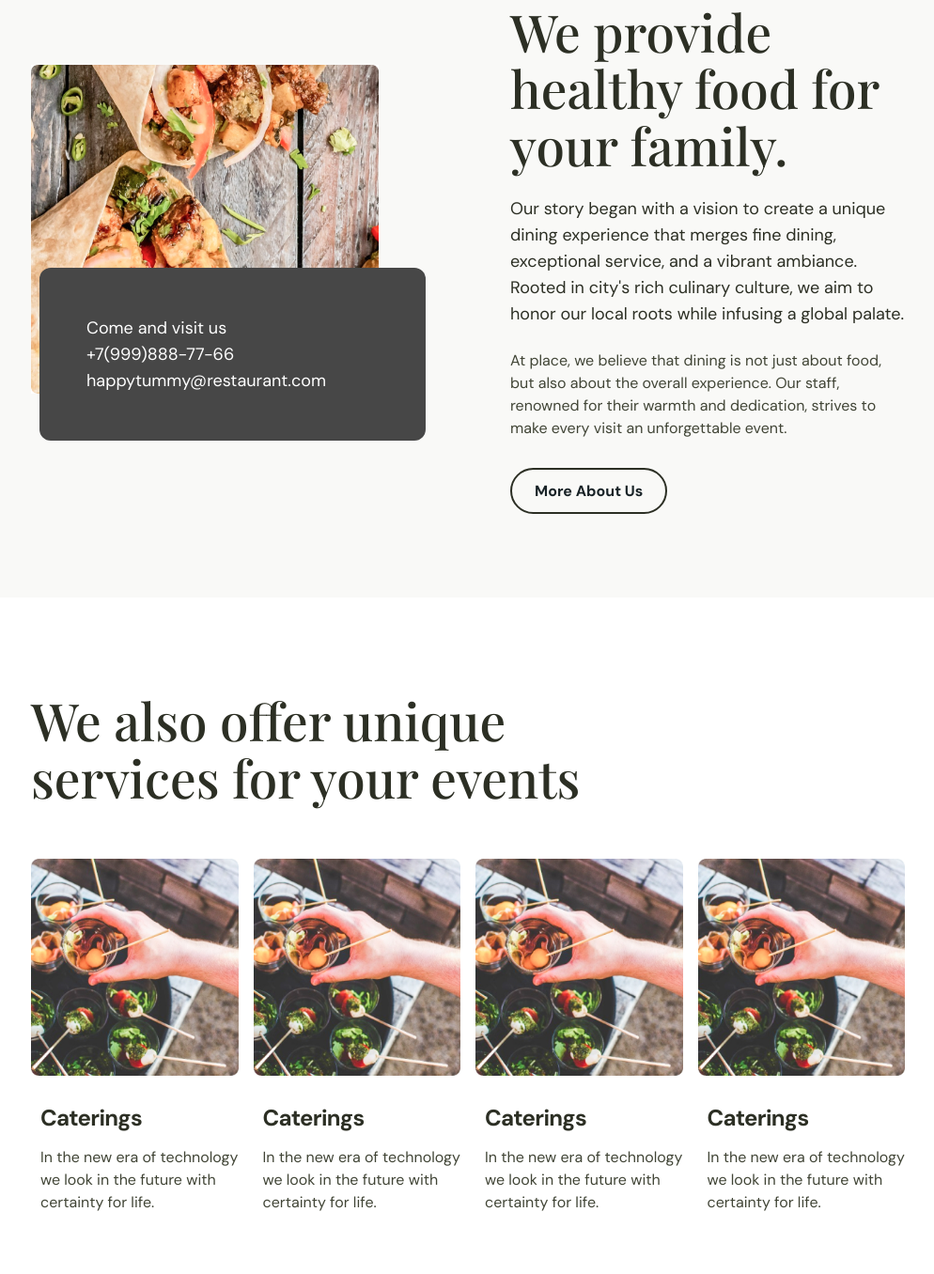
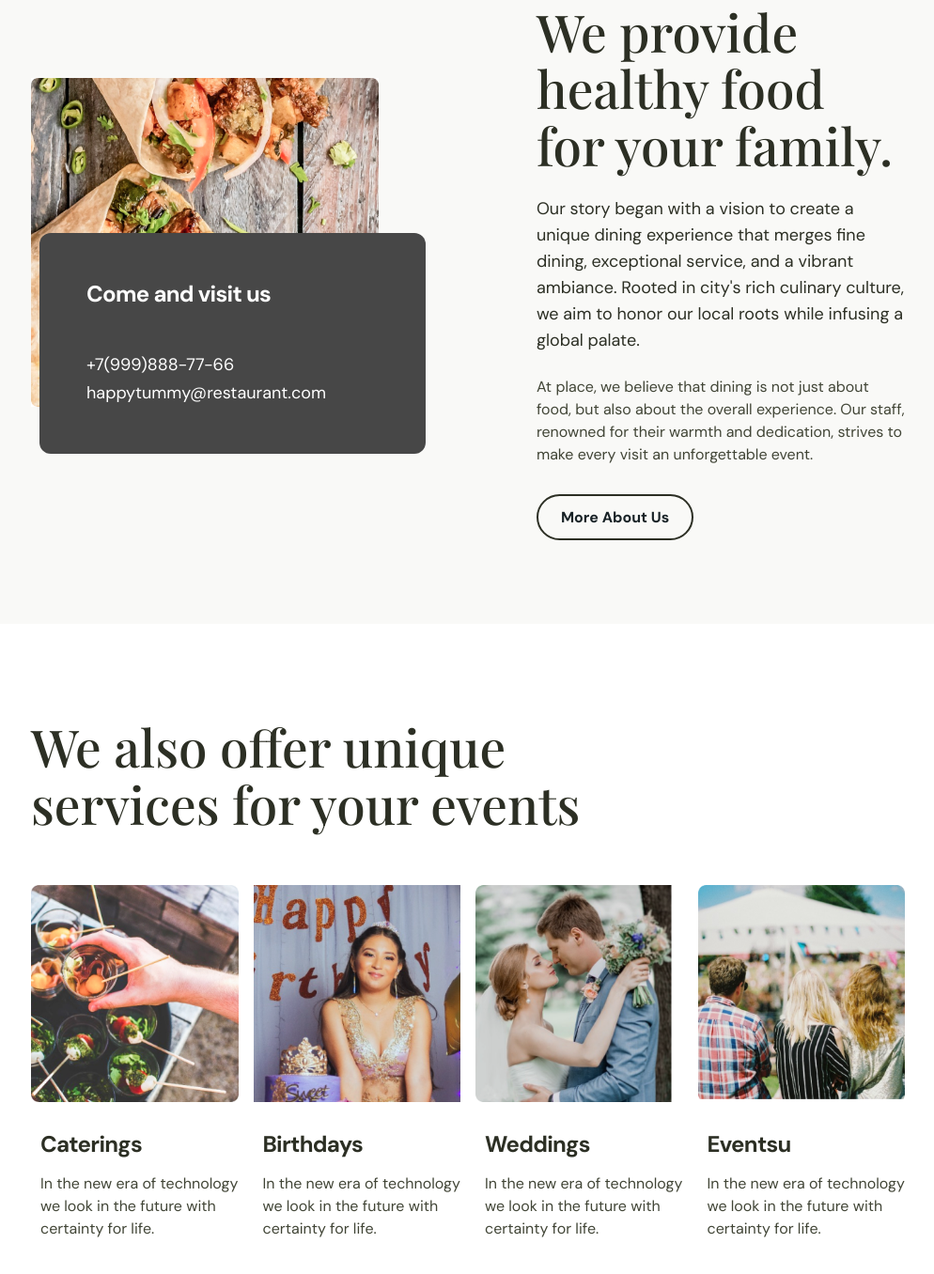
Before and after one commit to ajarrra/food_maket, a plain HTML site: page index.html in a window 1280 px wide. Shown: the part 1554-2910 px from the top of the page at 94% size, without its empty margins (142-1136 px from the left). Drawn offline with nearby package versions, Linux system fonts and the light colour scheme; a script that the page names is missing; a web font is replaced by a local one.

Commit message:
fixed section about fast

```diff
--- a/css/style.css
+++ b/css/style.css
@@ -87,8 +87,8 @@ section {
   margin-bottom: 20px;
 }
 
-.sec_titt{
-    color: var(--neutral-07, #2C2F24);
+.sec_titt {
+  color: var(--neutral-07, #2c2f24);
   text-align: center;
   /* Headline/H2 */
   font-family: Playfair Display;
@@ -245,7 +245,7 @@ margin-bottom: 64px;
   margin-bottom: 30px;
 }
 
-.browse_link  {
+.browse_link {
   color: #ad343e;
   text-align: center;
   padding-left: 60px;
@@ -280,7 +280,7 @@ margin-bottom: 64px;
   right: 0;
 }
 .provide_right {
-  width: calc(50% - 45px);
+  width: calc(47% - 45px);
 }
 .provide .sec_sub-tit {
   margin-bottom: 24px;
@@ -290,6 +290,7 @@ margin-bottom: 64px;
   font-size: 18px;
   margin-bottom: 24px;
   line-height: 28px; /* 155.556% */
+  text-align: left;
 }
 .provide_txt-2 {
   color: #414536;
@@ -303,6 +304,17 @@ margin-bottom: 64px;
   padding: 50px;
   color: #fff;
   width: 411px;
+  line-height: 30px;
+}
+
+.provide_info-txt {
+  font-family: DM Sans;
+  font-size: 24px;
+  font-style: normal;
+  font-weight: 700;
+  line-height: 30px; /* 125% */
+  letter-spacing: -0.72px;
+  margin-bottom: 45px;
 }
 
 /* offer */
--- a/index.html
+++ b/index.html
@@ -122,23 +122,23 @@
 				</div>
 				<div class="offer_card">
 					<div class="offer_img">
-						<img src="img/offer-1.jpg" alt="">
+						<img src="img/charming-female-blowing-candles-birthday-cake-after-making-her-wish-party 1.png" alt="">
 					</div>
-					<h3 class="offer_tit">Caterings</h3>
+					<h3 class="offer_tit">Birthdays</h3>
 					<p class="offer_txt">In the new era of technology we look in the future with certainty for life.</p>
 				</div>
 				<div class="offer_card">
 					<div class="offer_img">
-						<img src="img/offer-1.jpg" alt="">
+						<img src="img/Mask group.png" alt="">
 					</div>
-					<h3 class="offer_tit">Caterings</h3>
+					<h3 class="offer_tit">Weddings</h3>
 					<p class="offer_txt">In the new era of technology we look in the future with certainty for life.</p>
 				</div>
 				<div class="offer_card">
 					<div class="offer_img">
-						<img src="img/offer-1.jpg" alt="">
+						<img src="img/Mask group (1).png" alt="">
 					</div>
-					<h3 class="offer_tit">Caterings</h3>
+					<h3 class="offer_tit">Eventsu</h3>
 					<p class="offer_txt">In the new era of technology we look in the future with certainty for life.</p>
 				</div>
 			</div>
```
Also changed, not shown: img/Mask group (1).png (added), img/Mask group.png (added), img/charming-female-blowing-candles-birthday-cake-after-making-her-wish-party 1.png (added). Lines whose indentation alone changed are shown as unchanged.
